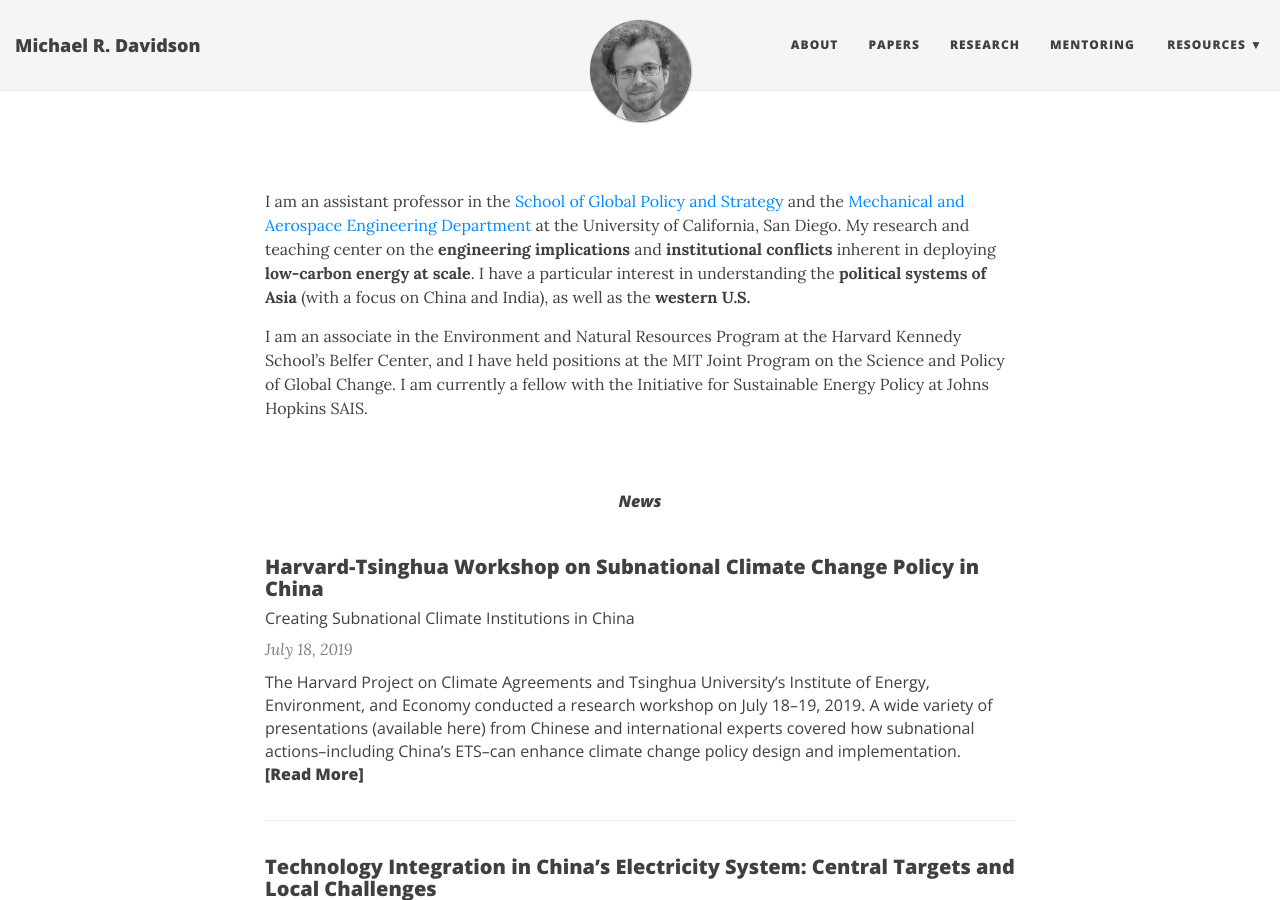
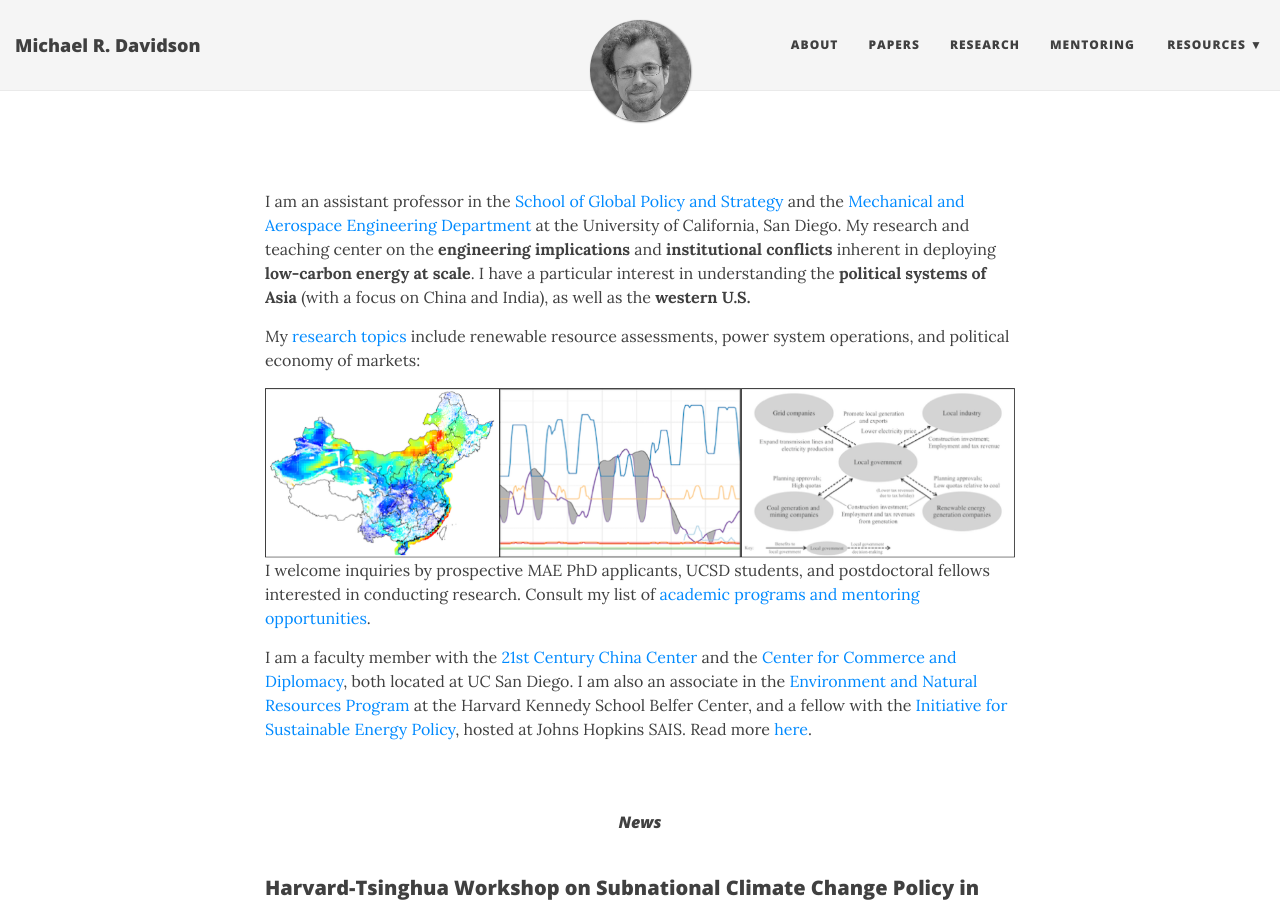
Before and after one commit to east-winds/east-winds.github.io, a Jekyll site: the page built from index.md, in a window 1280 px wide and 900 px high. Built offline with Jekyll 4.4.1, drawn with Linux system fonts in a browser that asks for light colours; nearby versions of some CDN libraries.

Commit message:
index + aboutme

```diff
--- a/index.md
+++ b/index.md
@@ -9,7 +9,13 @@ published: true
 
 I am an assistant professor in the [School of Global Policy and Strategy](http://gps.ucsd.edu/) and the [Mechanical and Aerospace Engineering Department](http://maeweb.ucsd.edu/) at the University of California, San Diego. My research and teaching center on the **engineering implications** and **institutional conflicts** inherent in deploying **low-carbon energy at scale**. I have a particular interest in understanding the **political systems of Asia** (with a focus on China and India), as well as the **western U.S.**
 
-I am an associate in the Environment and Natural Resources Program at the Harvard Kennedy School's Belfer Center, and I have held positions at the MIT Joint Program on the Science and Policy of Global Change. I am currently a fellow with the Initiative for Sustainable Energy Policy at Johns Hopkins SAIS.
+My [research topics](/research/) include renewable resource assessments, power system operations, and political economy of markets:
+
+[![Research topics <>](/img/index_images.png)](/research/)
+
+I welcome inquiries by prospective MAE PhD applicants, UCSD students, and postdoctoral fellows interested in conducting research. Consult my list of  [academic programs and mentoring opportunities](/mentoring/).
+
+I am a faculty member with the [21st Century China Center][21ccc] and the [Center for Commerce and Diplomacy][ccd], both located at UC San Diego. I am also an associate in the [Environment and Natural Resources Program][enrp] at the Harvard Kennedy School Belfer Center, and a fellow with the [Initiative for Sustainable Energy Policy](http://sais-isep.org/), hosted at Johns Hopkins SAIS. Read more [here](/aboutme/).
 
 <br>
 <br>
```
Also changed, not shown: other parts of index.md (+6 -0 lines), aboutme.md (+2 -2 lines), img/index_images.png (added).
